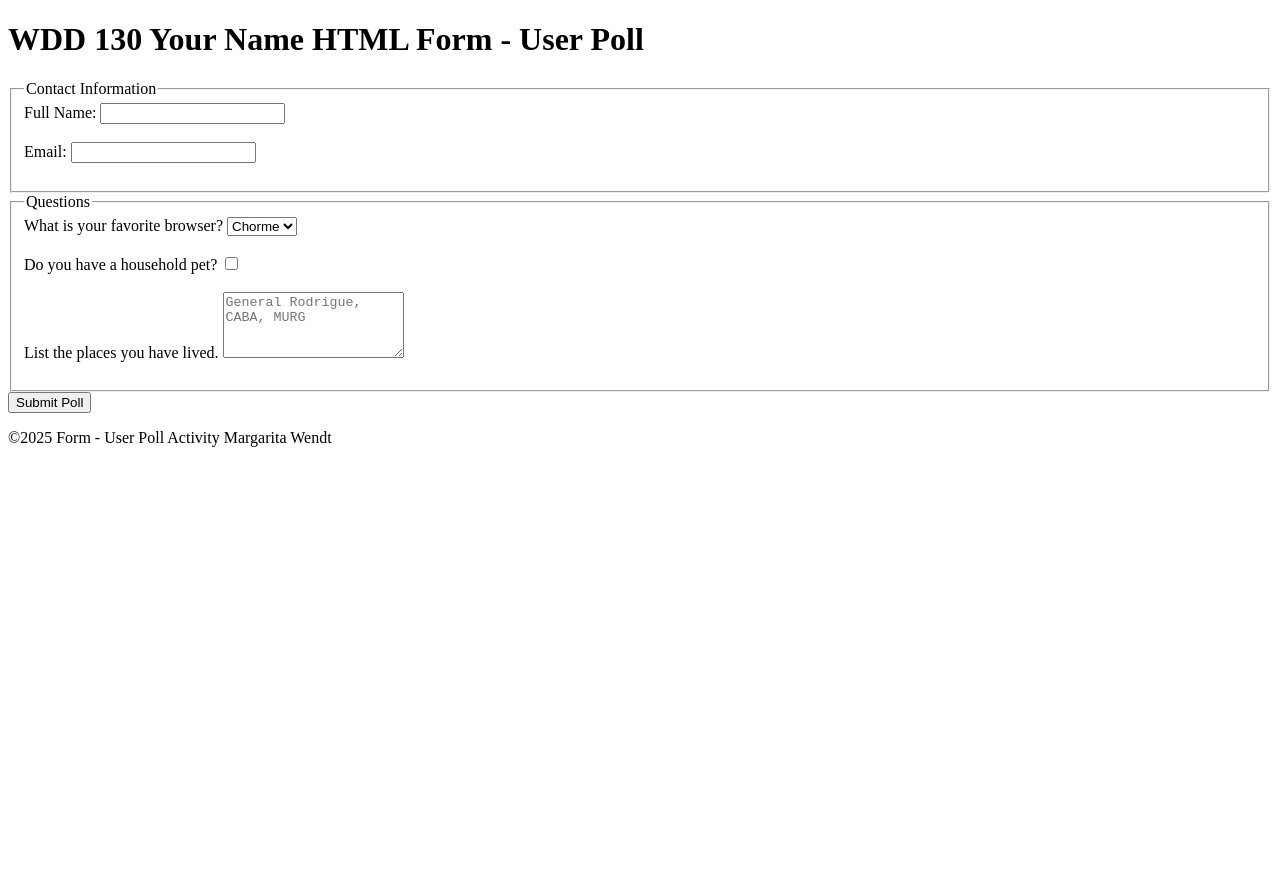
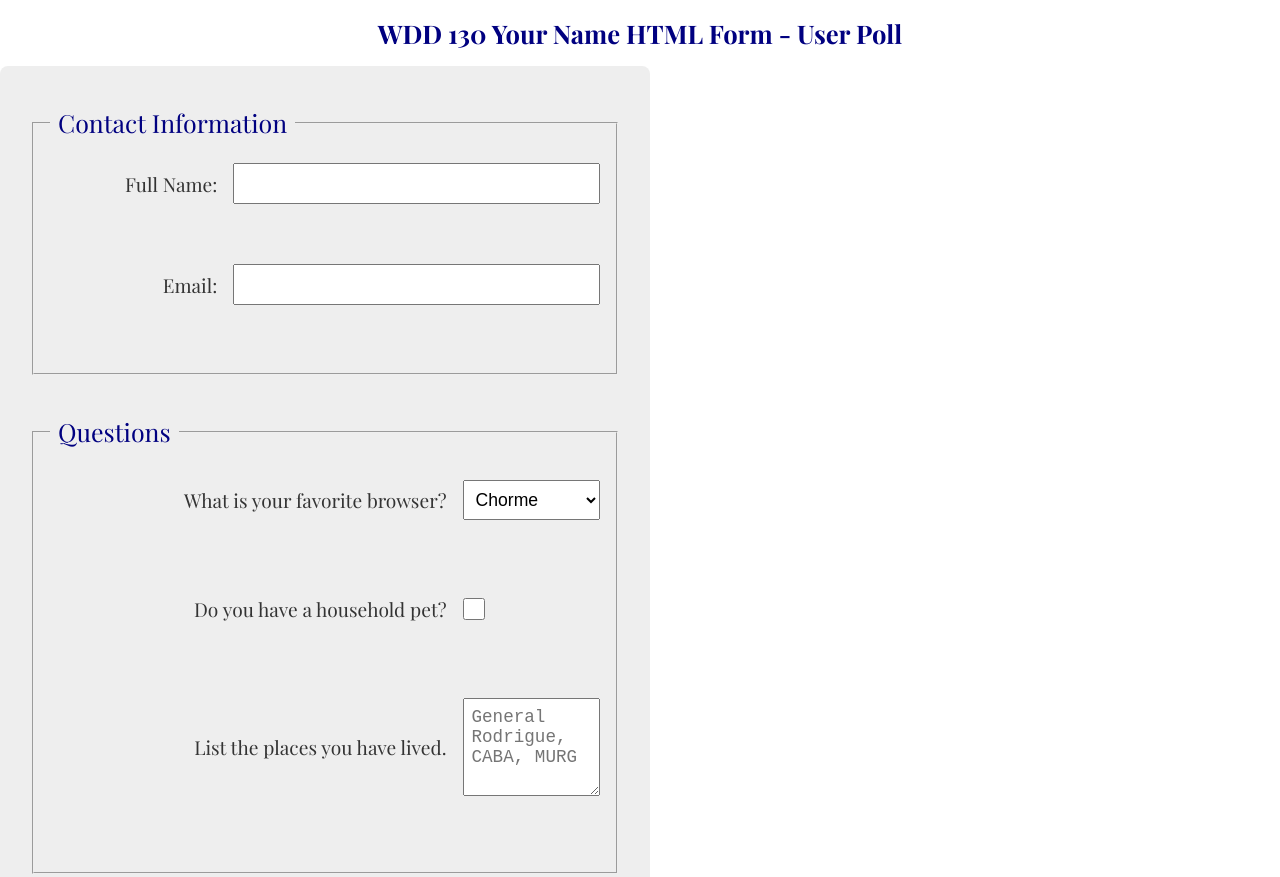
Before and after one commit to MargaritaWendt/wdd130, a plain HTML site: page week05/poll-form.html in a window 1280 px wide. Shown: the top 877 px of the page. Before the commit the page ends 800 px from the top, so only its background shows below. Drawn offline with nearby package versions, Linux system fonts and the light colour scheme; a web font is replaced by a local one.

Commit message:
Added changes

```diff
--- a/week05/poll-form.html
+++ b/week05/poll-form.html
@@ -4,6 +4,11 @@
     <meta charset="UTF-8">
     <meta name="viewport" content="width=device-width, initial-scale=1.0">
     <title>WDD HTML Form - User Poll</title>
+    <link rel="Stylesheet" href="styles/poll-form.css">
+    <link rel="preconnect" href="https://fonts.googleapis.com">
+    <link rel="preconnect" href="https://fonts.gstatic.com" crossorigin>
+    <link href="https://fonts.googleapis.com/css2?family=Libertinus+Sans:ital,wght@0,400;0,700;1,400&family=Playfair+Display:ital,wght@0,400..900;1,400..900&display=swap" rel="stylesheet">
+
 </head>
 <body>
 <header>
@@ -13,13 +18,18 @@
     <form>
         <fieldset>
             <legend>Contact Information</legend>
-            <label for="fullname">Full Name:</label>
-            <input type="text" id="fullname" name="fullname"><br><br>
-            <label for="useremail">Email:</label>
-            <input type="email" id="useremail" name="useremail"><br><br>
+            <div class="form-item column2">
+                <label for="fullname">Full Name:</label>
+                <input type="text" id="fullname" name="fullname"><br><br>
+            </div>
+            <div class="form-item column2">
+                <label for="useremail">Email:</label>
+                <input type="email" id="useremail" name="useremail"><br><br>
+            </div>
         </fieldset>
         <fieldset>
             <legend>Questions</legend>
+            <div class="form-item column1">
             <label for="browser">What is your favorite browser?</label>
             <select id="browser" name="browser">
                 <option value="chrome">Chorme</option>
@@ -29,11 +39,15 @@
                 <option value="brave">Brave</option>
                 <option value="other">Other</option>
             </select><br><br>
+            </div>
+            <div class="form-item column1">
             <label for="pet">Do you have a household pet?</label>
             <input type="checkbox" id="pet" name="pet"><br><br>
+            </div>
+            <div class="form-item column1">
             <label for="Feedback">List the places you have lived.</label>
             <textarea id="Feedback" name="Feedback" rows="4" placeholder="General Rodrigue, CABA, MURG"></textarea><br><br>
-
+            </div>
         </fieldset>
         <button type="submit">Submit Poll</button>
     </form>
--- /dev/null
+++ b/week05/styles/poll-form.css
@@ -0,0 +1,103 @@
+* {
+    margin: 0;
+    padding: 0;
+    box-sizing: border-box;
+}
+
+body {
+    font-family: Playfair Display, Libertinus Sans;
+    font-size: 1.2rem;
+    color: #333;
+    background-color: #fff;
+
+}
+
+header {
+    margin: 0 auto;
+    width: 650px;
+}
+
+h1 {
+    margin: 1rem;
+    font-size: 1.6rem;
+    color: navy;
+    text-align: center;
+}
+
+form {
+    width: 650px;
+    margin: 0;
+    padding: 1rem;
+    border: 1px solid rgd(0 0 0 / 0.1);
+    border-radius: 0.5rem;
+    background-color: #eee;
+    display: grid;
+}
+
+fieldset {
+    display: grid;
+    grid-gap: .5rem;
+    margin: 1rem;
+    border: 1px solid rgd(0 0 0 / 0.2);
+    padding: 1rem;
+}
+
+legend {
+    padding: 0.5rem;
+    color: navy;
+    font-size: 1.3em;
+}
+
+label {
+    text-align: right;
+    padding-right: 1rem;
+}
+
+input, select, textarea {
+
+    padding: 0.5rem;
+    font-size: 1.1rem;
+}
+
+input[type="checkbox"] {
+    width: 22px;
+    height: 22px;
+    vertical-align: bottom;
+}
+
+button {
+    margin: 1rem;
+    background-color: navy;
+    color: #fff;
+    border: none;
+    border-radius: .5rem;
+    padding: .75rem;
+    font-size: 1.2rem;
+}
+
+button:hover {
+    background-color: darkgreen;
+}
+
+footer {
+    margin: 1rem auto 0;
+    width: 650px;
+    text-align: center;
+    font-size: 0.8em;
+    color: #777;
+    border-top: 1px solid #ccc;
+}
+
+.form-item {
+    display: grid;
+    align-items: center;
+}
+
+.column1 {
+    grid-template-columns: 3fr 1fr;
+    margin: 0.5rem 0;
+}
+
+.column2 {
+    grid-template-columns: 1fr 2fr;
+}
```
